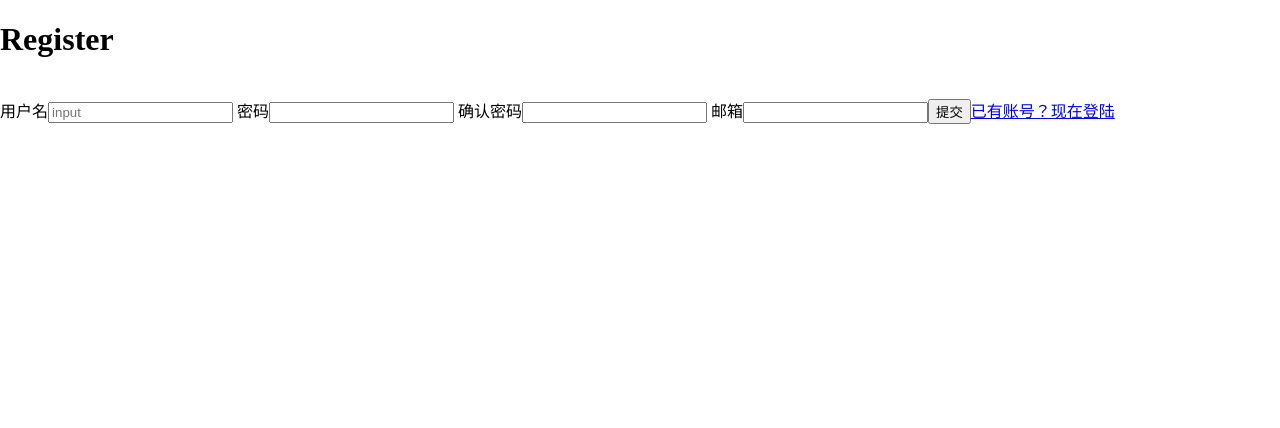
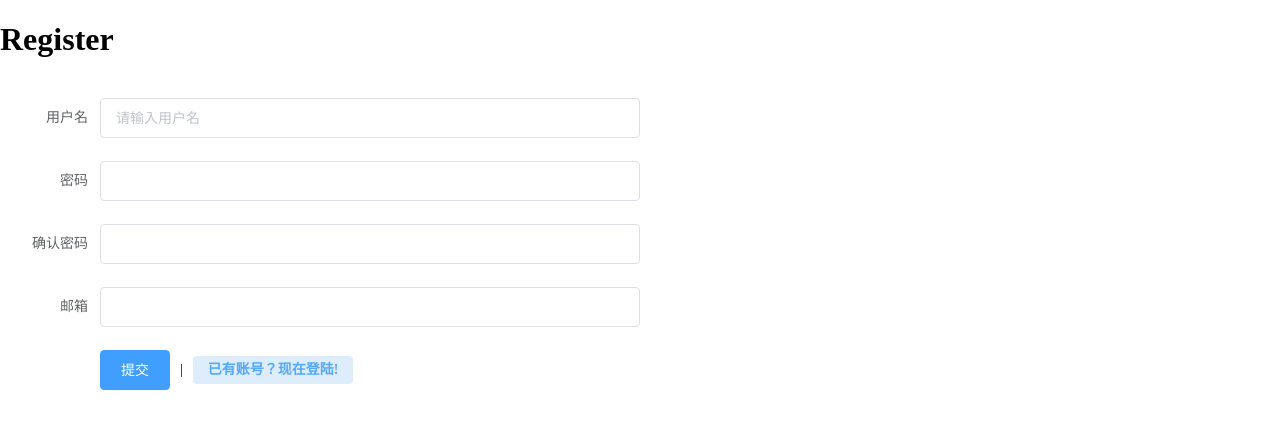
Before and after one commit to Wisdom12333/EasyAccount, a Vue app in the folder web/: page /Register in a window 1280 px wide. Shown: the top 428 px of the page. Built offline with nearby package versions, Linux system fonts and the light colour scheme.

Commit message:
Use element-UI on Register.vue.

```diff
--- a/web/src/views/Register.vue
+++ b/web/src/views/Register.vue
@@ -1,27 +1,36 @@
 <template>
   <h1>Register</h1>
   <br />
-  <form>
-    <label> 用户名<input v-model="user.username" placeholder="input" /> </label>
-    <label> 密码<input v-model="user.password" type="password" /> </label>
-    <label> 确认密码<input v-model="user.checkPwd" type="password" /> </label>
-    <label> 邮箱<input v-model="user.eMail" /> </label>
-    <label>
-      <button @click.prevent="submit()">提交</button>
-    </label>
-    <label>
-      <router-link to="/Login">已有账号？现在登陆</router-link>
-    </label>
-  </form>
+  <el-form :model="user" label-width="100px" style="width: 50%">
+    <el-form-item label="用户名">
+      <el-input v-model="user.username" placeholder="请输入用户名" />
+      <el-tag v-show="usernameCheck===false" type="danger">用户名已被使用!</el-tag>
+    </el-form-item>
+    <el-form-item label="密码">
+      <el-input v-model="user.password" type="password" />
+    </el-form-item>
+    <el-form-item label="确认密码">
+      <el-input v-model="user.checkPwd" type="password" />
+    </el-form-item>
+    <el-form-item label="邮箱">
+      <el-input v-model="user.eMail" />
+    </el-form-item>
+    <el-form-item>
+      <el-space :size="10" spacer="|">
+        <el-button type="primary" @click.prevent="submit()">提交</el-button>
+        <el-check-tag checked  @click="router.push({ name: 'Login' })">已有账号？现在登陆!</el-check-tag>
+      </el-space>
+    </el-form-item>
+  </el-form>
 </template>
 
 <script setup>
 import axios from "axios";
-import { useRouter } from "vue-router";
-import { reactive, watch } from "vue";
+import {useRouter} from "vue-router";
+import {reactive, ref, watch} from "vue";
 
 const router = useRouter();
-
+let usernameCheck = ref(true);
 const user = reactive({
   username: undefined,
   password: undefined,
@@ -45,8 +54,8 @@ watch(
   () => user.username,
   (val) => {
     axios.get("/user/checkUsername?username=" + val).then(
-      () => console.log("可用"),
-      () => console.log("用户名已被使用")
+      () => usernameCheck.value = true,
+      () => usernameCheck.value = false,
     );
   }
 );
```
